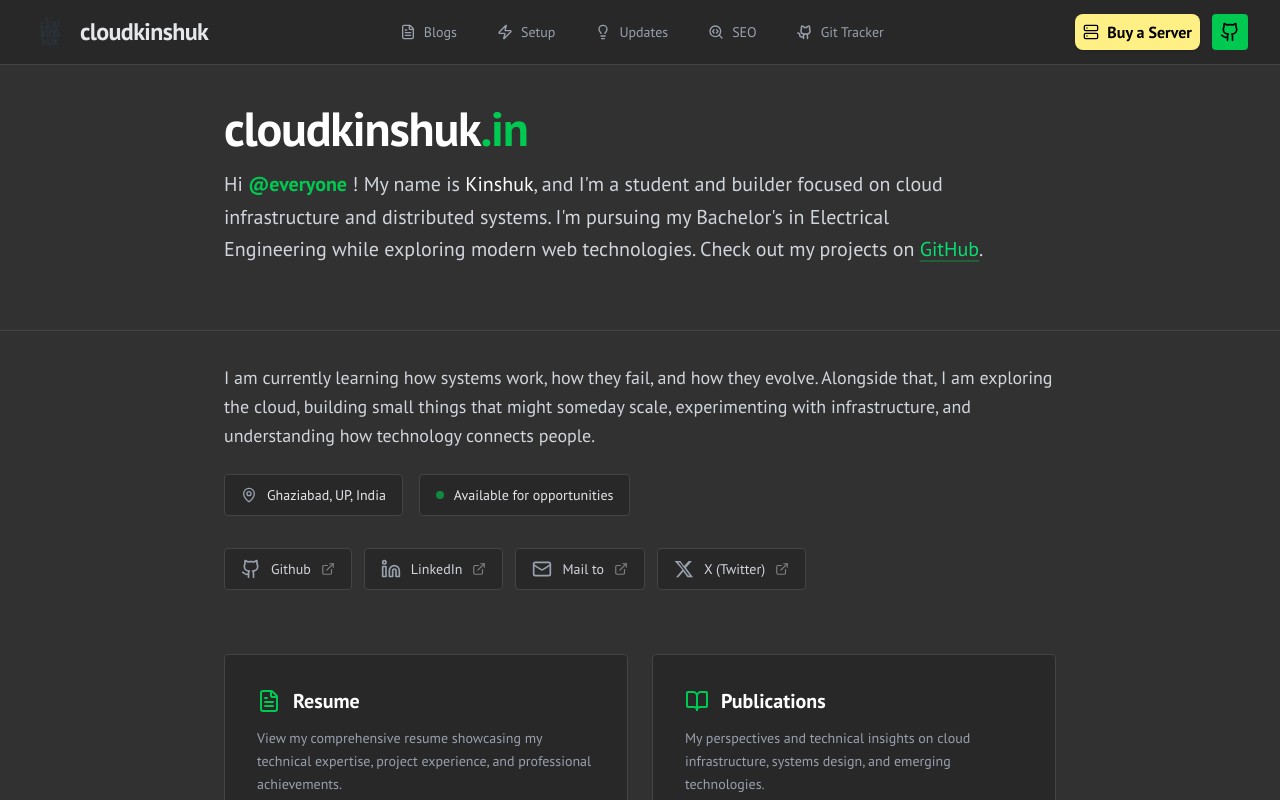
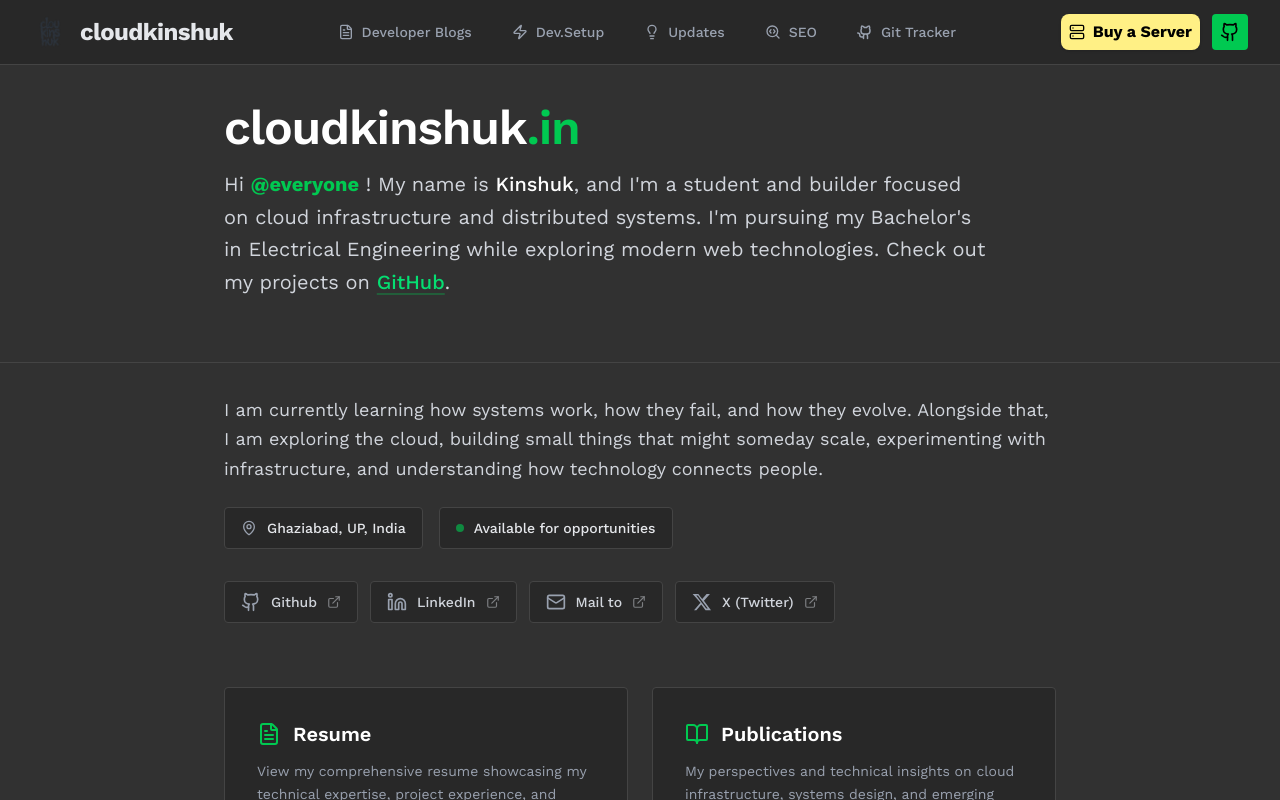
Before and after one commit to kinshukjainn/cloudkinshuk, a Next.js app: page / in a window 1280 px wide. Shown: the top 800 px of the page. Built offline with nearby package versions, Linux system fonts and the light colour scheme.

Commit message:
ui: update header labels for clarity, add dynamic page title, and introduce RandomSample component

```diff
--- a/app/components/Header.tsx
+++ b/app/components/Header.tsx
@@ -27,12 +27,12 @@ const Header = () => {
   const navItems: NavItem[] = [
     {
       href: "/home-blog",
-      label: "Blogs",
+      label: " Developer Blogs",
       icon: <FileText className="w-5 h-5 md:w-4 md:h-4" />,
     },
     {
       href: "/setup",
-      label: "Setup",
+      label: "Dev.Setup",
       icon: <Zap className="w-5 h-5 md:w-4 md:h-4" />,
     },
     {
@@ -55,6 +55,10 @@ const Header = () => {
   const isActive = (href: string) =>
     pathname === href || pathname.startsWith(href + "/");
 
+  // Find the currently active item to display its label. Fallback to default name.
+  const activeItem = navItems.find((item) => isActive(item.href));
+  const pageTitle = activeItem ? activeItem.label : "cloudkinshuk";
+
   return (
     <>
       {/* Top Header */}
@@ -74,11 +78,12 @@ const Header = () => {
                 className="w-8 h-8 sm:w-9 sm:h-9 object-contain"
                 priority
               />
+              {/* Updated: Display dynamic pageTitle here */}
               <span className="hidden sm:inline text-2xl font-bold tracking-tight">
-                cloudkinshuk
+                {pageTitle}
               </span>
               <span className="sm:hidden font-bold text-2xl tracking-tight">
-                cloudkinshuk
+                {pageTitle}
               </span>
             </Link>
 
--- /dev/null
+++ b/app/components/randomsaample.tsx
@@ -0,0 +1,12 @@
+export default function RandomSample() {
+  return (
+    <div className="p-4">
+      <h1 className="text-2xl font-bold text-white mb-4">
+        Random Sample Component
+      </h1>
+      <p className="text-gray-400">
+        This is a placeholder for a random sample component.
+      </p>
+    </div>
+  );
+}
--- a/app/globals.css
+++ b/app/globals.css
@@ -2,7 +2,7 @@
 
 body {
   background-color: black;
-  font-family: var(--font-pt-sans), sans-serif;
+  font-family: var(--font-work-sans), sans-serif;
 }
 @layer utilities {
   .text-balance {
--- a/app/layout.tsx
+++ b/app/layout.tsx
@@ -1,5 +1,11 @@
 import type { Metadata } from "next";
-import { Inter, Alegreya, IBM_Plex_Serif, PT_Sans } from "next/font/google";
+import {
+  Inter,
+  Alegreya,
+  IBM_Plex_Serif,
+  PT_Sans,
+  Work_Sans,
+} from "next/font/google";
 import "./globals.css";
 import Header from "./components/Header";
 import Footer from "./components/Footer";
@@ -17,6 +23,13 @@ const ptSans = PT_Sans({
   style: ["normal", "italic"],
   display: "swap",
   variable: "--font-pt-sans",
+});
+
+const workSans = Work_Sans({
+  subsets: ["latin"],
+  weight: ["300", "400", "500", "600", "700"],
+  variable: "--font-work-sans", // optional (for CSS variables)
+  display: "swap",
 });
 
 const alegreya = Alegreya({
@@ -47,7 +60,7 @@ export default function RootLayout({
   return (
     <html lang="en">
       <body
-        className={`${inter.variable} ${ptSans.variable} ${alegreya.variable}  ${ibmplex_serif.variable} antialiased`}
+        className={`${inter.variable} ${ptSans.variable} ${workSans.variable} ${alegreya.variable}  ${ibmplex_serif.variable} antialiased`}
       >
         <Header />
         {children}
--- a/app/page.tsx
+++ b/app/page.tsx
@@ -23,7 +23,6 @@ import {
 const CONFIG = {
   personal: {
     email: "kinshuk25jan04@gmail.com",
-    whatsappNumber: "919172702501",
     location: "Ghaziabad, UP, India",
     bio: [
       "Student first. Builder always.",
@@ -188,8 +187,8 @@ const CONFIG = {
         "AWS Route 53",
       ],
       links: {
-        live: "https://fdsai.vercel.app",
-        repo: "https://github.com/kinshukjainn/fds-project",
+        live: "https://fdsai.cloudkinshuk.in",
+        repo: "https://github.com/kinshukjainn/fds-college",
       },
       dockerCommand: "Image is not available",
     },
--- a/tailwind.config.ts
+++ b/tailwind.config.ts
@@ -13,6 +13,7 @@ const config: Config = {
         // Add your custom font here
         inter: "var(--font-inter) , sans-serif",
         ptSans: "var(--font-pt-sans) , sans-serif",
+        workSans: "var(--font-work-sans) , sans-serif",
       },
     },
   },
```
